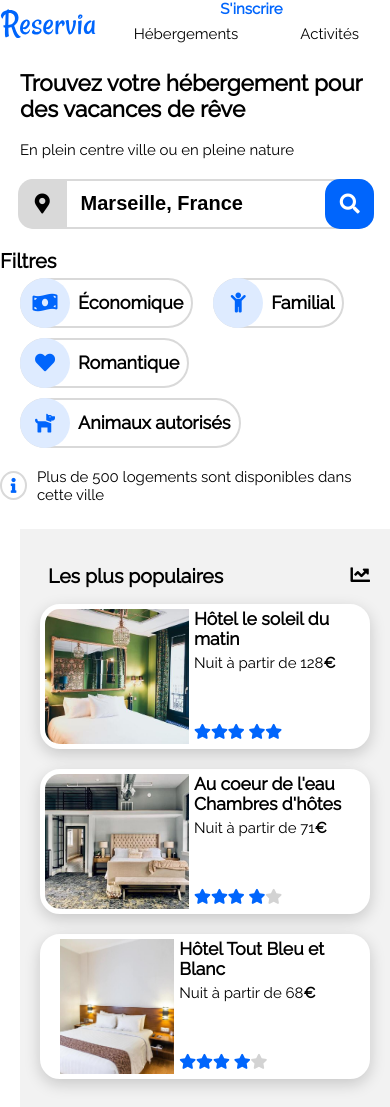
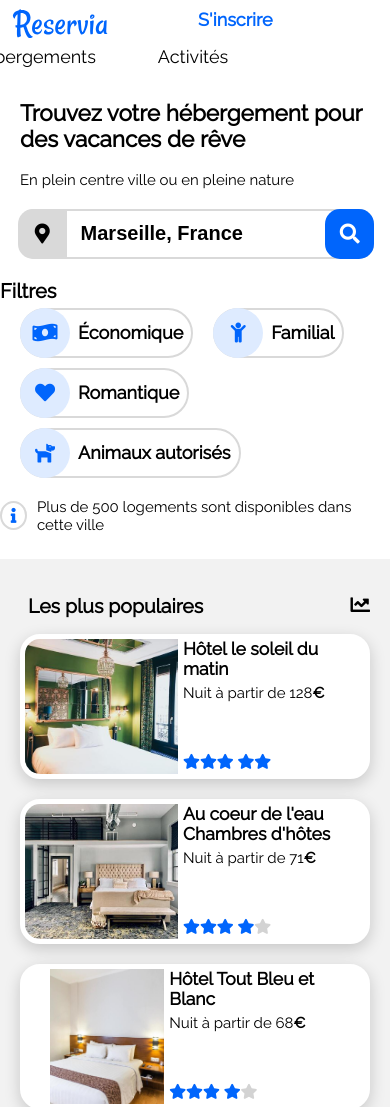
Before and after one commit to LAMRANIOC/NadiaELMJIYAD_2_15052021, a plain HTML site: page index.html in a window 390 px wide. Shown: the top 1107 px of the page. Drawn offline with Linux system fonts and the light colour scheme.

Commit message:
Gestion responsive

```diff
--- a/styles.css
+++ b/styles.css
@@ -34,6 +34,7 @@ main {
 }
 .logo {
 	height: 10px;
+  flex-grow: 1;
 }
 .navigation{
 
@@ -377,7 +378,7 @@ a{
 /* PARAMETRES DE LA SECTION ACTIVITE */
 
 #Activites {
-  width: 100%;
+  width: auto;
   height: 100%;
 }
 
@@ -486,16 +487,66 @@ footer {
   * {
   width:auto;
     }
+    main {
+      margin-top: 100px;
+  }
+
   body
   {
              width :auto ;
              padding: 0px;
   }
-.navigation .sinscrire{
+
+  header  {
+    display: flex;
+    flex-wrap: wrap;
+    flex-direction: column;
+    position:fixed;
+    height:10%;
+    width: 100%;
+    top: 0;
+    background-color: white;
+}
+.containheader{
+  padding: 0;
+  width: 100%;
+}
+.header nav{
+justify-content: space-around;
+}
+
+header ul{
+  font-size: large;
+  display: flex;
+  margin: 0 36px -40px -264px ;
+}
+.sinscrire {
+  padding-right: 50%;
+  margin-left:40%;
+  height: 11%;
+  font-size: large;
+}
+
+div#logo {
+  padding-left: 3%;
+}
+.navigation{
+  flex-direction: column-reverse;
+  justify-content: space-around;
+  width: 100%;
+  margin: 0;
+  order: 3;
+}
+/*.sinscrire{
 margin-top: 0;
 margin-left :10px;
-}
-
+}*/
+/*
+.sinscrire {
+            position: absolute;
+            bottom: 50%;
+            right: -15%;
+        }*/
 .titrefiltres{
   width: 100%
 }
@@ -506,9 +557,6 @@ margin-left :10px;
 .filtres{
   align-items: flex-start;
  /* margin: auto*/
-}
-.navigation{
-  flex-direction: column-reverse;
 }
 /*******************************************************/
 /* Partie RECHERCHE  mettre la Loupe à la palce de Recherche*/
@@ -531,14 +579,11 @@ margin-left :10px;
         width: 100%;
         margin: 20px    auto;
     }
-/*******************************************************/
-
 .TousHebergements {
   display: flex;
   flex-wrap: wrap;
   flex-direction: column-reverse;
   justify-content: center;
-  /*margin: auto;*/
 }
 #TousHebergements #Hebergements
 {
@@ -548,8 +593,7 @@ margin-left :10px;
 #pluspopulaires
 {
   width: auto;
-  /*width: 62%;
-  margin-left :5px;*/
+  margin-left :0px;
   order: 1;
   border-radius: 0px;
 }
@@ -589,21 +633,13 @@ header ul li {
     height: auto;
     justify-content: center
   }
-/* PARAMETRES ACTIVITES
-
-  .containerActivites {
-    display: grid;
-    height: auto;
-justify-content: center;
-}*/
-/*    margin-bottom: 25px;
-    justify-content: normal;
-    -moz-margin-start: -60px;
+  #Activites
+  {
+    margin :15px;
+    padding: 15px;
   }
-*/
   .blocActivite {
     width: auto;
-
   }
 
   #Activites img {
@@ -611,27 +647,22 @@ justify-content: center;
     /*width: 100%;
     height: 100%;*/
     justify-content: space-around;
-    margin-left:  -15px;
     margin-top: -5px;
-    padding: 0px 0px 0px 20px;
   }
 
   .Activite {
     margin-bottom: 20px;
     height: 200px;
-  box-shadow: 0 3px 10px #0000002e;
+    box-shadow: 0 3px 10px #0000002e;
   }
 
   .nomactivite {
     margin: none;
     bottom: -5px;
-   /* padding: 8px 0px 5px 20px;
-    border-radius: 0 0 1.25rem 1.25rem;
-    border-color: transparent;
-    box-shadow: 0 5px 16px #0000002e;
-  /*  margin-top: -12px;*/
   }
-
+.afficherplus{
+  font-size: large;
+}
   .Footer{
     flex-direction: column;
     padding-left: 10px;
@@ -643,7 +674,11 @@ justify-content: center;
 {
   body
   {
+    background-color: #f2f2f2;
               width :100% ;
-              padding :0px ;
+              padding :3px ;
+  }
+  #Hebergements, #pluspopulaires {
+    background-color:white;
   }
 }
```
